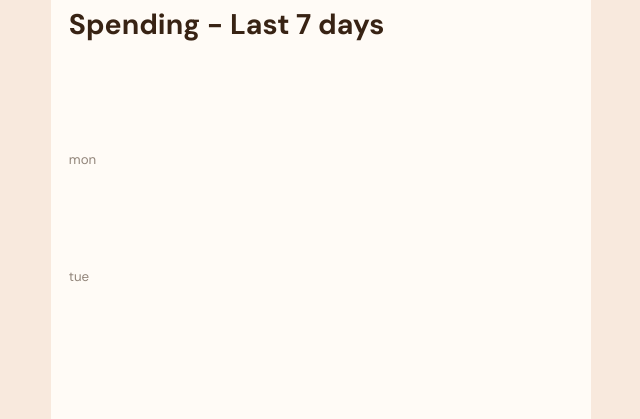
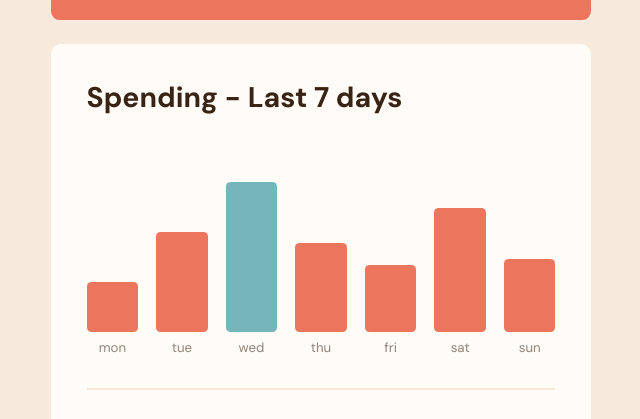
Before and after one commit to marcel-schmidt-dev/expenses-chart-component, a website built with Vite: page index.html in a window 1280 px wide. Shown: the part 195-614 px from the top of the page, without its empty margins (319-959 px from the left). Built offline with nearby package versions, Linux system fonts and the light colour scheme.

Commit message:
Refactor chart.scss to adjust bar heights and padding
- Changed border-radius and padding values to adjust the appearance of the chart.
- Updated margin-bottom values for .heading-l and hr elements.
- Added new styles for the .chart, .chart-item, .bar, and .day elements.

```diff
--- a/scss/chart.scss
+++ b/scss/chart.scss
@@ -2,8 +2,8 @@
 
 .chart-box {
     background-color: $card-white;
-    border-radius: .556rem;
-    padding: 1.333rem 1.111rem;
+    border-radius: 10.008px;
+    padding: 2.222rem;
     color: $medium-brown;
 
     .heading-xl,
@@ -13,12 +13,37 @@
     }
 
     .heading-l {
-        margin-bottom: 3.667rem;
+        margin-bottom: 66.006px;
+    }
+
+    .chart {
+        display: flex;
+        width: 100%;
+        align-items: flex-end;
+        gap: 18px;
+
+        .chart-item {
+            flex: 1;
+
+            .bar {
+                background-color: $red;
+                margin-bottom: .444rem;
+                border-radius: .278rem;
+
+                &.highlight {
+                    background-color: $cyan;
+                }
+            }
+
+            .day {
+                text-align: center;
+            }
+        }
     }
 
     hr {
-        border: 1px solid $cream-bg;
-        margin: 1.778rem 0;
+        border: .056rem solid $cream-bg;
+        margin: 32.004px 0;
     }
 
     .chart-info {
```
